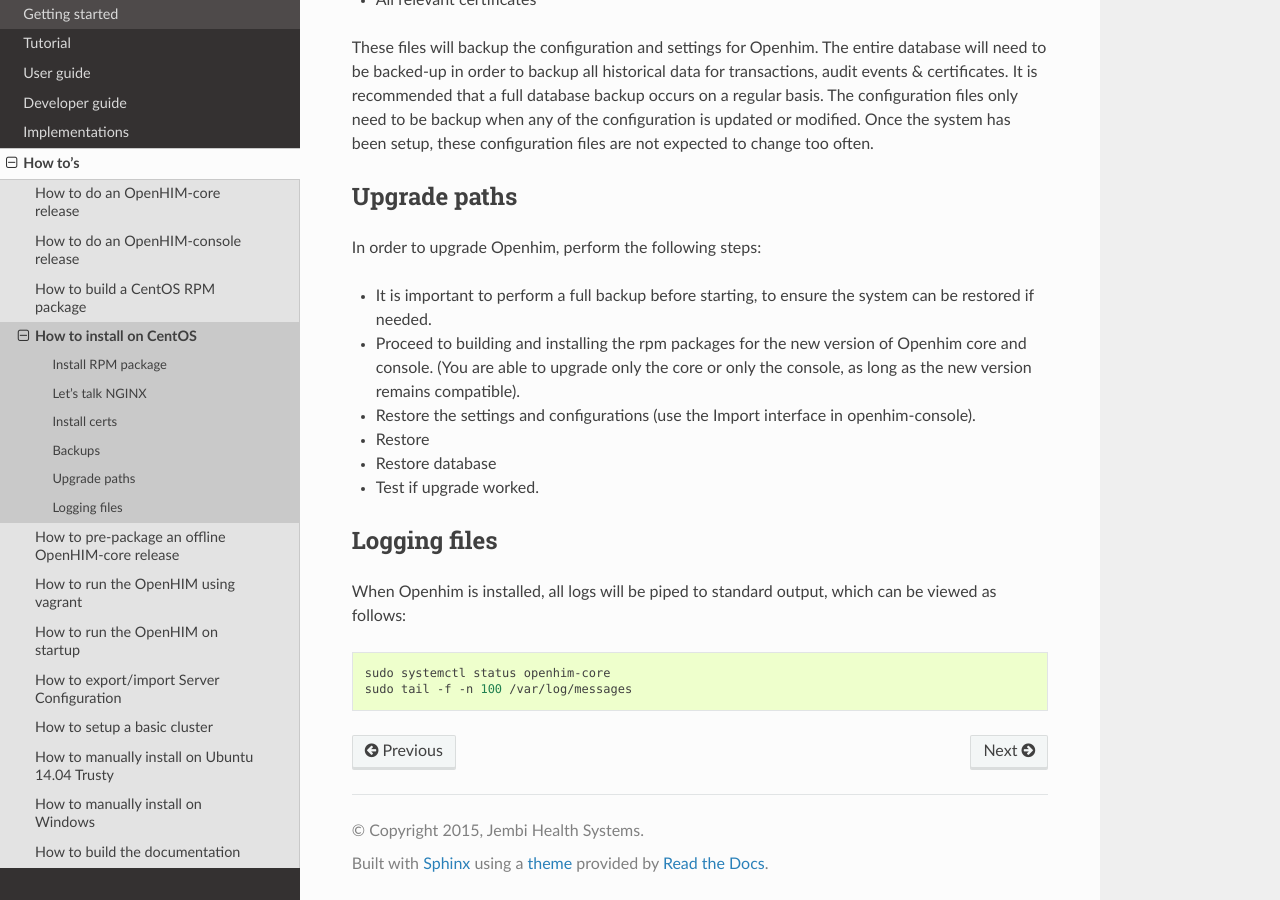
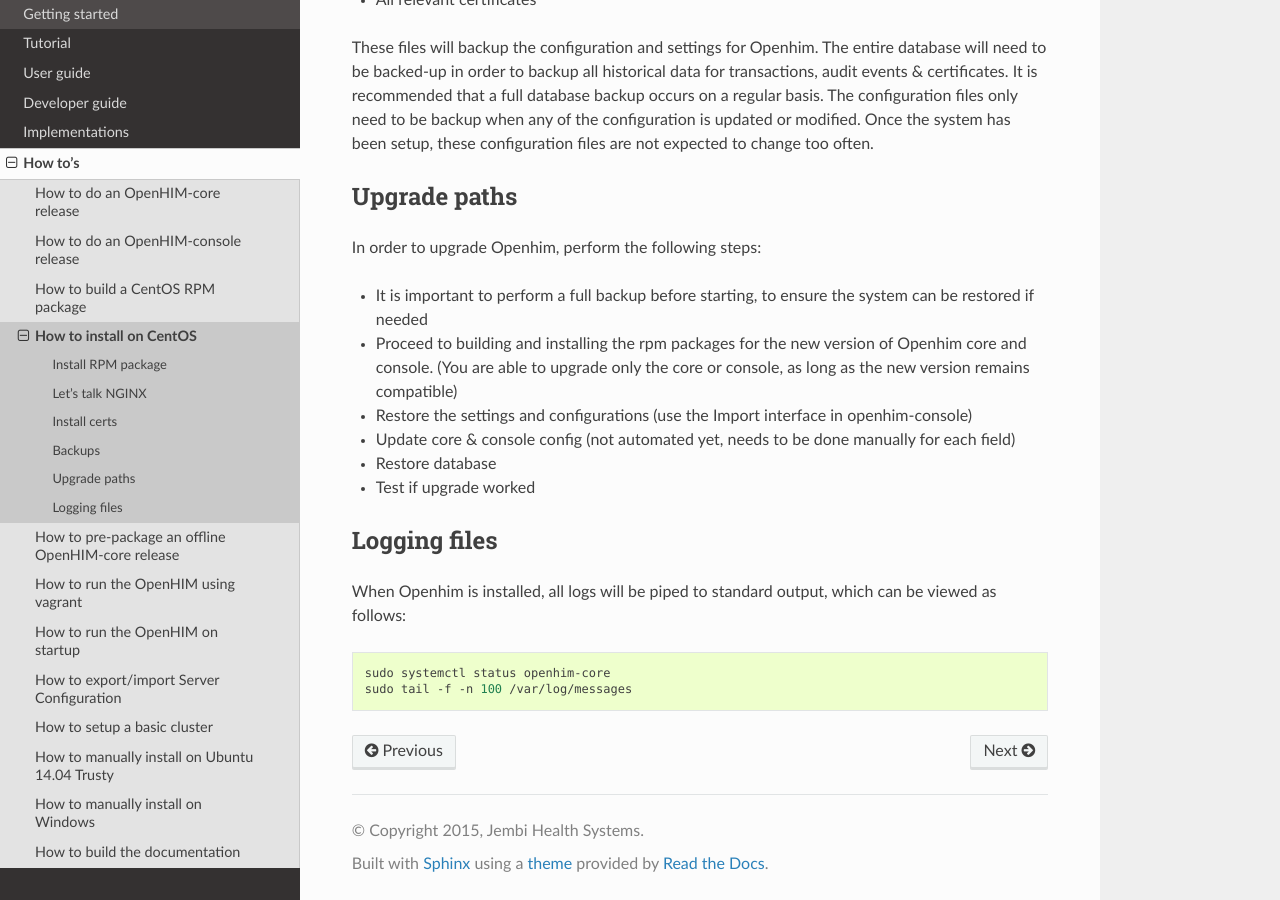
Before and after one commit to jembi/openhim-core-js, a Sphinx documentation site: the page built from docs/how-to/how-to-install-on-centos.md, in a window 1280 px wide and 900 px high, scrolled down 1671 px. Built offline with Sphinx 7.4.7 and the Read the Docs theme 2.0.0, drawn with Linux system fonts in a browser that asks for light colours; some of the changed text lies outside the part shown.

Commit message:
OHM-622: fixed missing missing directory details in docs

````diff
--- a/docs/how-to/how-to-install-on-centos.md
+++ b/docs/how-to/how-to-install-on-centos.md
@@ -38,7 +38,7 @@
 Note: In order for openhim-console to run successfully, you'll need to point it to a valid instance of Openhim-core or install it locally. The openhim-console's configuration file can be found here:
 
 ```bash
-/
+/usr/lib/openhim-console/dist/config
 ```
 
 ## Let's talk NGINX
@@ -68,12 +68,12 @@
 
 In order to upgrade Openhim, perform the following steps:
 
-* It is important to perform a full backup before starting, to ensure the system can be restored if needed.
-* Proceed to building and installing the rpm packages for the new version of Openhim core and console. (You are able to upgrade only the core or only the console, as long as the new version remains compatible).
-* Restore the settings and configurations (use the Import interface in openhim-console).
-* Restore
+* It is important to perform a full backup before starting, to ensure the system can be restored if needed
+* Proceed to building and installing the rpm packages for the new version of Openhim core and console. (You are able to upgrade only the core or console, as long as the new version remains compatible)
+* Restore the settings and configurations (use the Import interface in openhim-console)
+* Update core & console config (not automated yet, needs to be done manually for each field)
 * Restore database
-* Test if upgrade worked.
+* Test if upgrade worked
 
 ## Logging files
 
````
